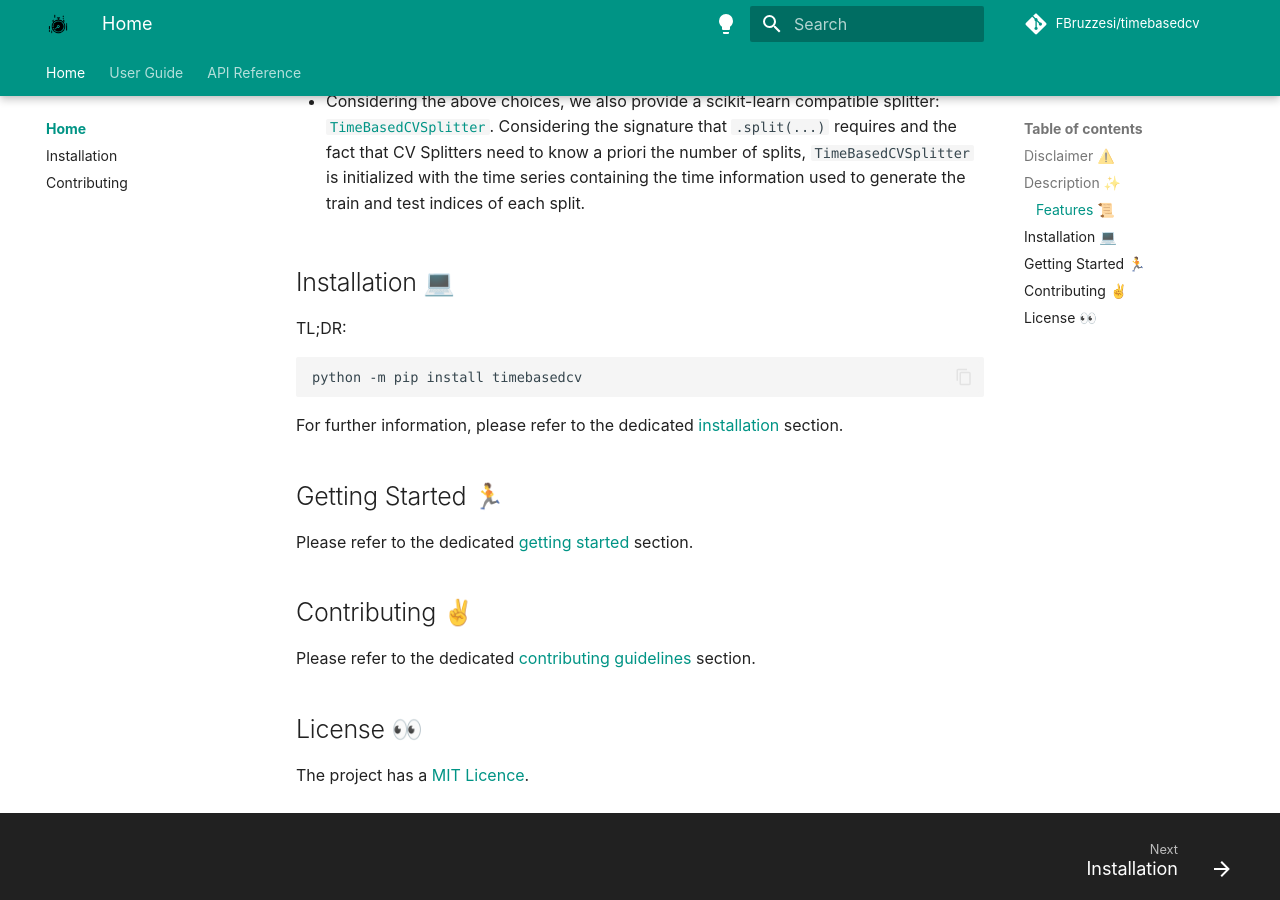
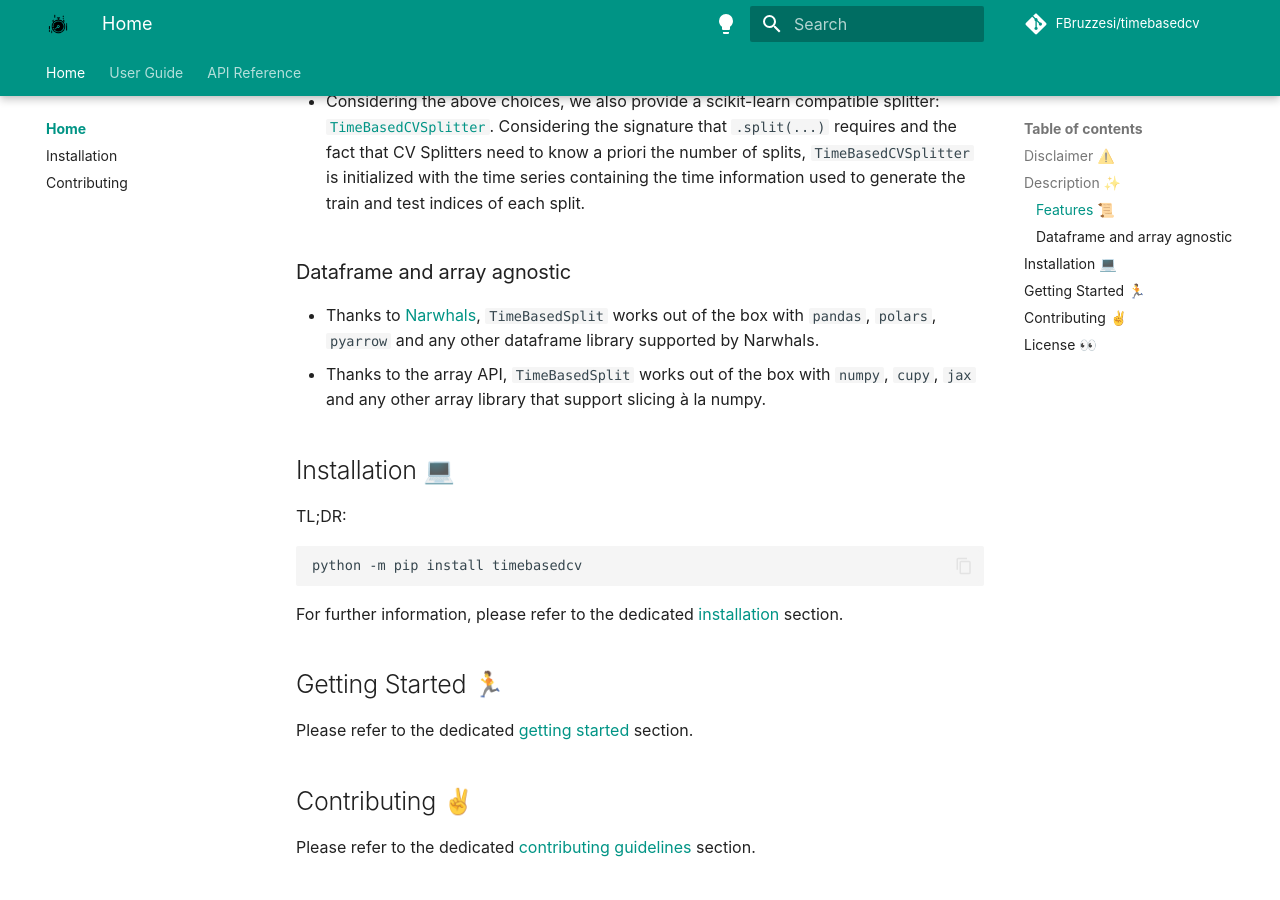
Before and after one commit to FBruzzesi/timebasedcv, an MkDocs documentation site: the page built from docs/index.md, in a window 1280 px wide and 900 px high, scrolled down 1379 px. Built offline with MkDocs 1.6.1 and Material for MkDocs 9.7.7, drawn with Linux system fonts in a browser that asks for light colours; comment, search, counter and statistics services are not loaded.

Commit message:
docs: mention narwhals for dataframe agnostic behaviour

```diff
--- a/docs/index.md
+++ b/docs/index.md
@@ -48,6 +48,11 @@ We introduce two main classes:
 
 - Considering the above choices, we also provide a scikit-learn compatible splitter: [`TimeBasedCVSplitter`](api/sklearn.md#timebasedcv.sklearn.TimeBasedCVSplitter){:target="_blank"}. Considering the signature that `.split(...)` requires and the fact that CV Splitters need to know a priori the number of splits, `TimeBasedCVSplitter` is initialized with the time series containing the time information used to generate the train and test indices of each split.
 
+### Dataframe and array agnostic
+
+- Thanks to [Narwhals](https://narwhals-dev.github.io/narwhals/){:target="_blank"}, `TimeBasedSplit` works out of the box with `pandas`, `polars`, `pyarrow` and any other dataframe library supported by Narwhals.
+- Thanks to the array API, `TimeBasedSplit` works out of the box with `numpy`, `cupy`, `jax` and any other array library that support slicing à la numpy.
+
 ## Installation 💻
 
 TL;DR:
--- a/pyproject.toml
+++ b/pyproject.toml
@@ -25,6 +25,7 @@ classifiers = [
     "Programming Language :: Python :: 3.10",
     "Programming Language :: Python :: 3.11",
     "Programming Language :: Python :: 3.12",
+    "Programming Language :: Python :: 3.13",
     "License :: OSI Approved :: MIT License",
     "Topic :: Software Development :: Libraries :: Python Modules",
     "Typing :: Typed",
```
Also changed, not shown: README.md (+5 -0 lines), docs/installation.md (+1 -1 lines).
